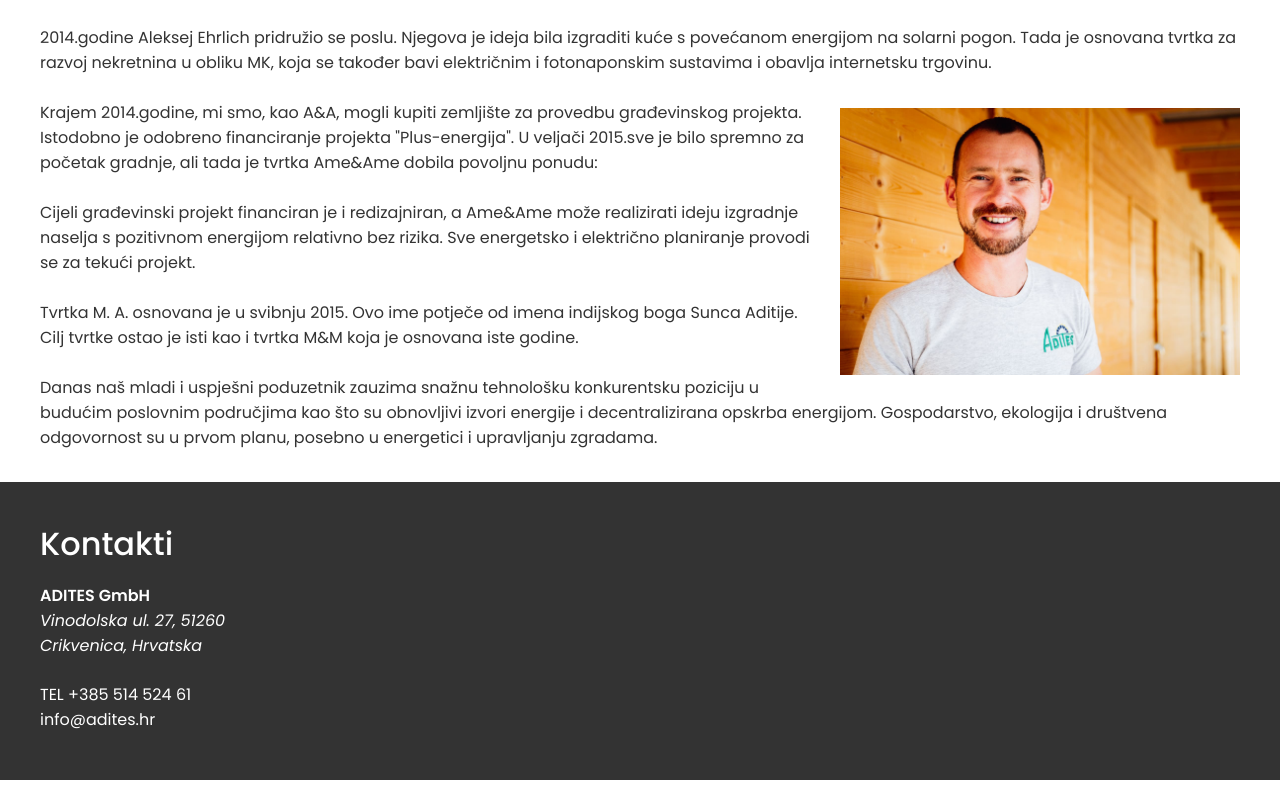
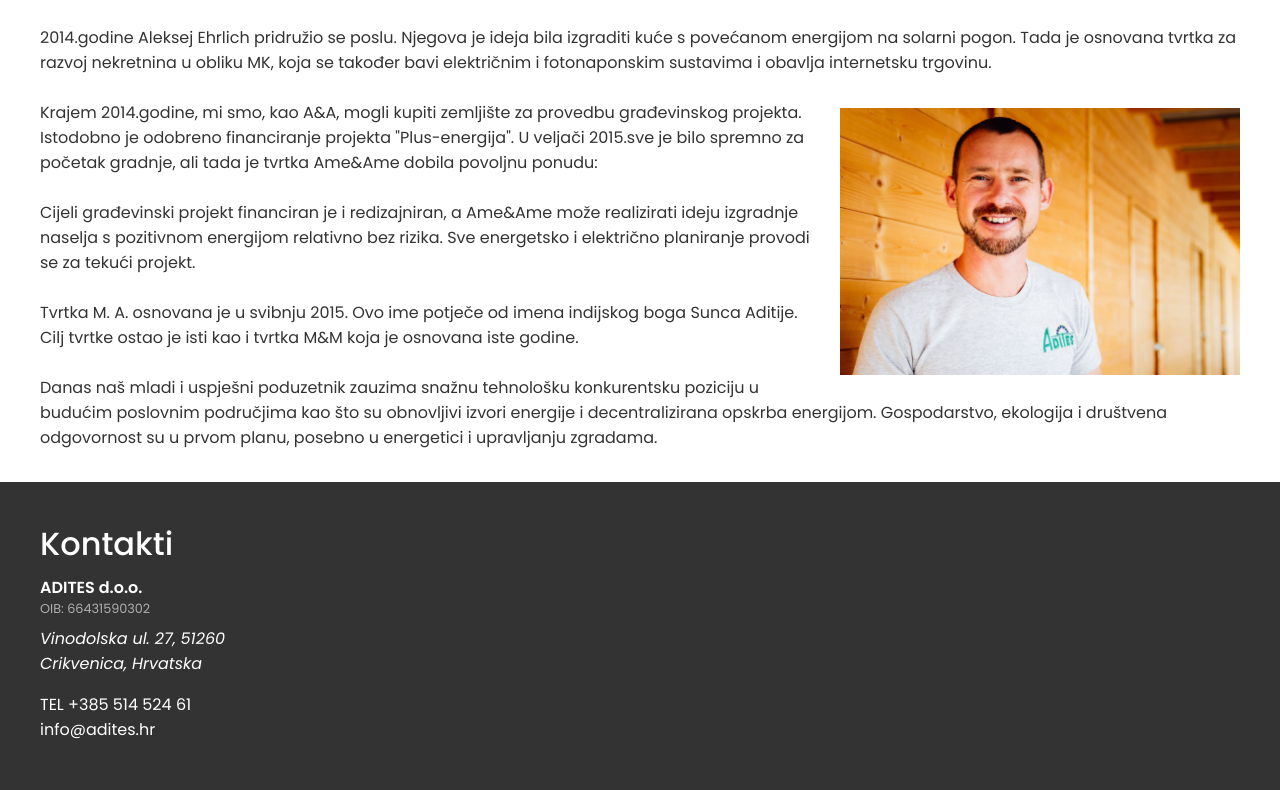
Before and after one commit to Nitrosick/Adites, a Nuxt app: page /about in a window 1280 px wide. Shown: the part 1108-1898 px from the top of the page. Built offline with nearby package versions, Linux system fonts and the light colour scheme.

Commit message:
GmbH to d.o.o.

```diff
--- a/components/app/Footer.vue
+++ b/components/app/Footer.vue
@@ -5,8 +5,11 @@
         class="footer-title"
         v-html="translates[ln].title"
       />
-      <span class="footer-gmbh">
-        ADITES GmbH
+      <span class="footer-doo">
+        ADITES d.o.o.
+      </span>
+      <span class="footer-oib">
+        OIB: 66431590302
       </span>
       <i class="footer-address">
         Vinodolska ul. 27, 51260<br>Crikvenica, Hrvatska
@@ -50,16 +53,22 @@
   }
 
   &-title {
-    margin-bottom: 1.5rem;
+    margin-bottom: 1rem;
     text-align: left;
   }
 
-  &-gmbh {
+  &-doo {
     font-weight: 600;
   }
 
+  &-oib {
+    font-size: $font-size-sm;
+    opacity: 0.6;
+    margin-bottom: 0.5rem;
+  }
+
   &-address {
-    margin-bottom: 1.5rem;
+    margin-bottom: 1rem;
   }
 
   &-link {
--- a/pages/about.vue
+++ b/pages/about.vue
@@ -76,27 +76,27 @@
   en: {
     title: 'About Us',
     subtitle: 'ADITES – A team for your energy freedom!',
-    historyTitle: 'The company history of ADITES GmbH',
+    historyTitle: 'The company history of ADITES d.o.o.',
     historySubtitle: '...how it all began!',
     history: [
       "The company's history begins in 2011 when Dieter Esau founded his sole proprietorship in the field of energy consulting. The focus of the advice was in the area of ​​electrical energy and renewable energies, especially photovoltaics. As early as 2012, Dieter Esau advised and trained large companies such as BELECTRIC GmbH on technical and legal issues.<br><br>In 2014, Alexei Erlich joined the business. His idea was to build plus-energy houses that run on solar power. A property development company was then founded in the form of a GbR, which also carries out electrical installations and photovoltaic systems and operates online trading.<br><br>",
-      'At the end of 2014, we as Erlich&Esau GbR were able to acquire land for a construction project. At the same time, financing for a plus-energy settlement was approved. In February 2015 everything was ready to start the construction project, but then Erlich&Esau GbR received a lucrative offer:<br><br> The entire construction project is financed and redesigned and Erlich&Esau GbR can realize the idea of ​​building a plus-energy settlement relatively risk-free. All energy and electrical planning is carried out for the current project.<br><br>The company ADITES GmbH was founded in May 2015. The name comes from the Indian sun god Aditya. The purpose of the company remained the same as that of the company Erlich&Esau GbR, which was wound up in the same year.<br><br>Today, our young and successful entrepreneur is in a strong technological competitive position for the business areas of the future such as renewable energies and decentralized energy supply. Economy, ecology and social responsibility are at the forefront, especially in the areas of energy and building management.'
+      'At the end of 2014, we as Erlich&Esau GbR were able to acquire land for a construction project. At the same time, financing for a plus-energy settlement was approved. In February 2015 everything was ready to start the construction project, but then Erlich&Esau GbR received a lucrative offer:<br><br> The entire construction project is financed and redesigned and Erlich&Esau GbR can realize the idea of ​​building a plus-energy settlement relatively risk-free. All energy and electrical planning is carried out for the current project.<br><br>The company ADITES d.o.o. was founded in May 2015. The name comes from the Indian sun god Aditya. The purpose of the company remained the same as that of the company Erlich&Esau GbR, which was wound up in the same year.<br><br>Today, our young and successful entrepreneur is in a strong technological competitive position for the business areas of the future such as renewable energies and decentralized energy supply. Economy, ecology and social responsibility are at the forefront, especially in the areas of energy and building management.'
     ]
   },
   de: {
     title: 'Über Uns',
     subtitle: 'ADITES – Ein team für ihre energiefreiheit!',
-    historyTitle: 'Die Firmengeschichte der ADITES GmbH',
+    historyTitle: 'Die Firmengeschichte der ADITES d.o.o.',
     historySubtitle: '...wie alles began!',
     history: [
       'Die Firmengeschichte beginnt im Jahr 2011 als Dieter Esau sein Einzelunternehmen im Bereich der Energieberatung gründet. Der Schwerpunkt der Beratung lag im Bereich der elektrischen Energie und der erneuerbaren Energien, insbesondere Photovoltaik. Bereits im Jahr 2012 hat Dieter Esau große Firmen wie BELECTRIC GmbH mit technischen und rechtlichen Sachverhalten beraten und geschult.<br><br>Im Jahr 2014 kam Alexei Erlich in das geschäftliche Geschehen hinzu. Seine Idee war es, Plus-Energie-Häuser zu bauen, die mit Solarstrom betrieben werden. Daraufhin wurde eine Bauträgergesellschaft in Form einer GbR gegründet, die zusätzlich Elektroinstallation und Photovoltaikanlagen ausführt, sowie Internethandel betreibt.',
-      'Ende 2014 konnten wir als Erlich&Esau GbR ein  Grundstück für ein Bauprojekt erwerben. Parallel dazu wurde die Finanzierung für eine  Plus-Energie-Siedlung genehmigt. Im Februar 2015 war alles soweit, um das Bauvorhaben zu starten, doch dann bekam Erlich&Esau GbR ein lukratives Angebot:<br><br>Das gesamte Bauvorhaben wird finanziert und umgestaltet und Erlich&Esau GbR kann relativ risikofrei die Idee, Bau einer Plus-Energie-Siedlung, zu verwirklichen. Die gesamte energetische und elektrische Planung wird für das aktuelle Projekt übernommen.<br><br>Im Mai 2015 wird das Unternehmen ADITES GmbH gegründet. Die Namensgebung entspringt dem indischen Sonnengott Aditya. Der Unternehmenszweck blieb der gleiche wie auch bei der Unternehmung Erlich&Esau GbR, die im gleichen Jahr abgewickelt wurde.<br><br>Heute befindet sich unseres junges und erfolgreiches  Unternehmer in einer starken  technologischen Wettbewerbsposition für die Geschäftsfelder der Zukunft wie etwa die regenerativen Energien und die dezentrale Energieversorgung. Ökonomie, Ökologie und gesellschaftliche Verantwortung steht im Vordergrund, besonders in den Bereichen Energie- und Gebäudemanagement.'
+      'Ende 2014 konnten wir als Erlich&Esau GbR ein  Grundstück für ein Bauprojekt erwerben. Parallel dazu wurde die Finanzierung für eine  Plus-Energie-Siedlung genehmigt. Im Februar 2015 war alles soweit, um das Bauvorhaben zu starten, doch dann bekam Erlich&Esau GbR ein lukratives Angebot:<br><br>Das gesamte Bauvorhaben wird finanziert und umgestaltet und Erlich&Esau GbR kann relativ risikofrei die Idee, Bau einer Plus-Energie-Siedlung, zu verwirklichen. Die gesamte energetische und elektrische Planung wird für das aktuelle Projekt übernommen.<br><br>Im Mai 2015 wird das Unternehmen ADITES d.o.o. gegründet. Die Namensgebung entspringt dem indischen Sonnengott Aditya. Der Unternehmenszweck blieb der gleiche wie auch bei der Unternehmung Erlich&Esau GbR, die im gleichen Jahr abgewickelt wurde.<br><br>Heute befindet sich unseres junges und erfolgreiches  Unternehmer in einer starken  technologischen Wettbewerbsposition für die Geschäftsfelder der Zukunft wie etwa die regenerativen Energien und die dezentrale Energieversorgung. Ökonomie, Ökologie und gesellschaftliche Verantwortung steht im Vordergrund, besonders in den Bereichen Energie- und Gebäudemanagement.'
     ]
   },
   hr: {
     title: 'O Nama',
     subtitle: 'ADITES – Tim za vašu energetsku slobodu!',
-    historyTitle: 'Povijest tvrtke ADITES GmbH',
+    historyTitle: 'Povijest tvrtke ADITES d.o.o.',
     historySubtitle: '...kako je sve počelo!',
     history: [
       'Povijest tvrtke počinje 2011.godine, kada je Dieter Isau osnovao svoje samostalno poduzeće u području energetskog savjetovanja. Fokus savjetovanja bio je na području električne energije i obnovljivih izvora energije, posebno fotonaponskih. Još 2012.godine Dieter Isau savjetovao je i obučavao velike tvrtke poput AIK-a o tehničkim i pravnim pitanjima.<br><br>2014.godine Aleksej Ehrlich pridružio se poslu. Njegova je ideja bila izgraditi kuće s povećanom energijom na solarni pogon. Tada je osnovana tvrtka za razvoj nekretnina u obliku MK, koja se također bavi električnim i fotonaponskim sustavima i obavlja internetsku trgovinu.<br><br>',
--- a/pages/masthead.vue
+++ b/pages/masthead.vue
@@ -41,8 +41,8 @@
     },
     subtitle: null,
     content: {
-      en: 'ADITES GmbH<br><b>Paul-Forbach-Str. 2</b><br>97616 Bad Neustadt a. d. Saale',
-      de: 'ADITES GmbH<br><b>Paul-Forbach-Str. 2</b><br>97616 Bad Neustadt a. d. Saale',
+      en: 'ADITES d.o.o.<br><b>Paul-Forbach-Str. 2</b><br>97616 Bad Neustadt a. d. Saale',
+      de: 'ADITES d.o.o.<br><b>Paul-Forbach-Str. 2</b><br>97616 Bad Neustadt a. d. Saale',
       hr: 'LLC "ADITES"<br><b>Paul Forbach-ulica 2</b><br>97616 Bad Neustadt A. D. Saale'
     }
   },
```
